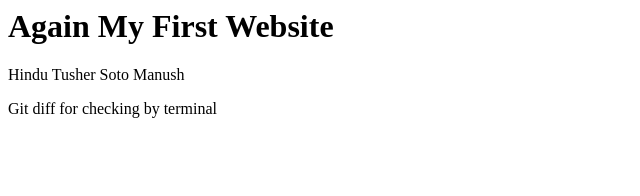
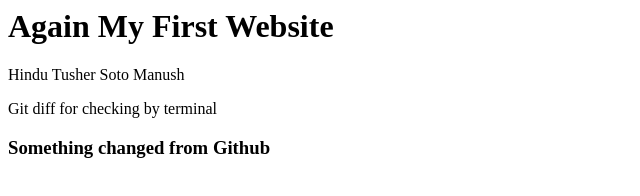
Before and after one commit to ajoy100/-Web-Development-First, a plain HTML site: page index.html in a window 1280 px wide. Shown: the whole page, without its empty margins (0-640 px from the left). Drawn offline with Linux system fonts and the light colour scheme.

Commit message:
Something Change

```diff
--- a/index.html
+++ b/index.html
@@ -1,3 +1,4 @@
 <h1>Again My First Website</h1>
 <p>Hindu Tusher Soto Manush</p>
 <p>Git diff for checking by terminal </p>
+<h3>Something changed from Github</h3>
```
